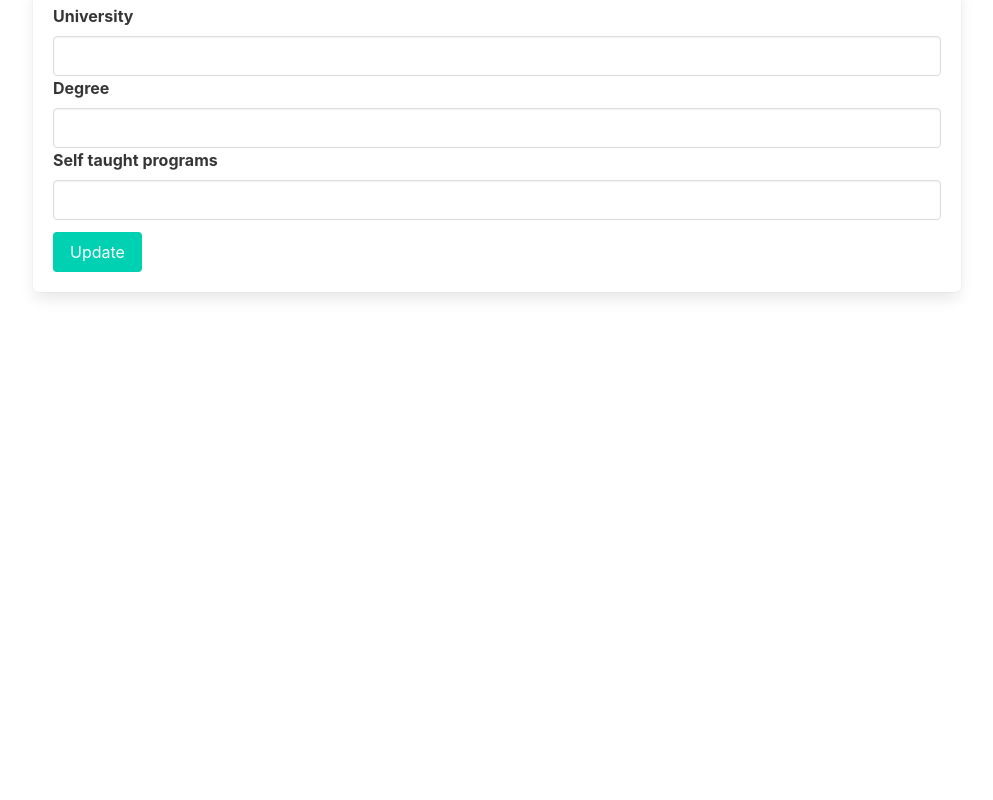
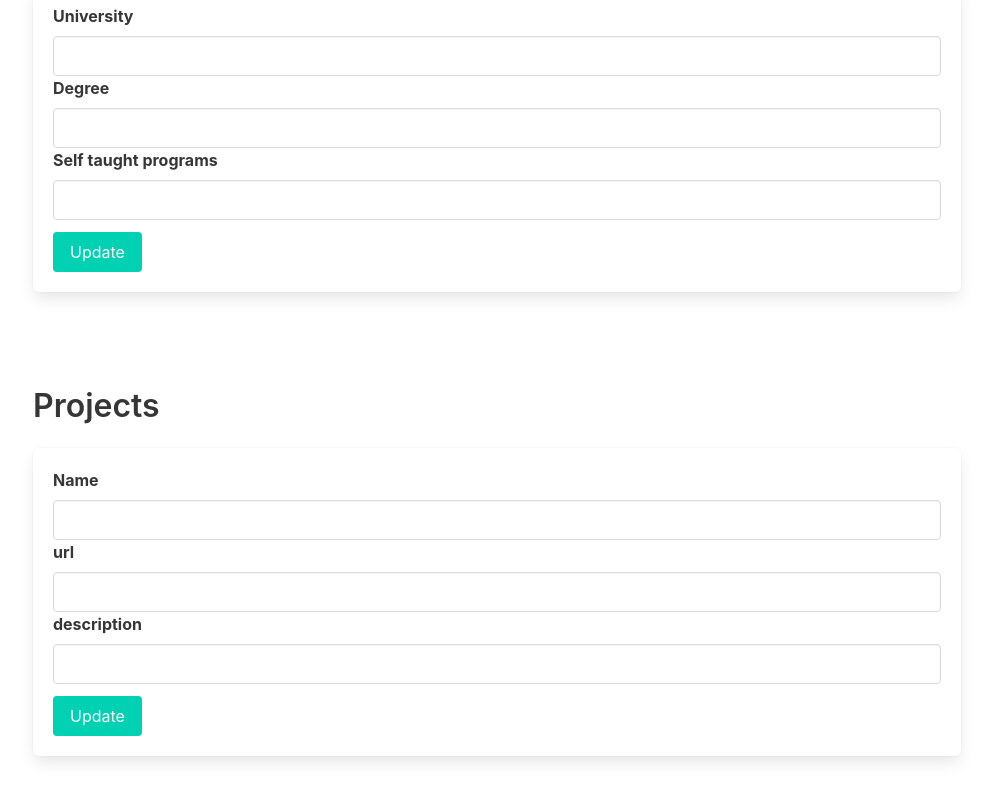
Before and after one commit to violetguos/cv-react, a React (Create React App) app: page / in a window 1280 px wide. Shown: the part 444-1244 px from the top of the page, without its empty margins (143-1136 px from the left). Before the commit the page ends 800 px from the top, so only its background shows below. Built offline with nearby package versions, Linux system fonts and the light colour scheme.

Commit message:
Add project section

```diff
--- a/src/App.js
+++ b/src/App.js
@@ -12,7 +12,7 @@ const App = () => {
 
       <Info />
       <Education />
-      {/* <Projects /> */}
+      <Projects />
     </div>
   )
 
--- a/src/components/Education.js
+++ b/src/components/Education.js
@@ -22,14 +22,14 @@ class Education extends React.Component {
     handleSubmit(event) {
       event.preventDefault();
 
-      this.setState({editMode: !this.state.editMode})
+      this.setState({editMode: !this.state.editMode});
 
     }
 
     render() {
       if(this.state.editMode){
         return (
-        <section class="section">
+        <section className="section">
           <h2 class="title">Education</h2>
           <form onSubmit={this.handleSubmit} class="box">
             <div class="field">
@@ -55,7 +55,7 @@ class Education extends React.Component {
       }
       else{
         return (
-          <section>
+          <section class="section">
             <h2 class="title">Education</h2>
 
             <div class="card">
@@ -77,7 +77,7 @@ class Education extends React.Component {
               </footer>
             </div>
           </section>
-        )
+        );
       }
 
     }
--- a/src/components/Projects.js
+++ b/src/components/Projects.js
@@ -1,33 +1,87 @@
-import { useState } from 'react'
+import { useState } from 'react';
+import React from "react";
 
-// attempt to create a table of skills
-// maybe: https://www.pluralsight.com/guides/dynamic-tables-from-editable-columns-in-react-html
-const Projects = () =>{
-    const [skills, setSkill] = useState([]);
 
-    const onSubmit = (e) => {
-        e.preventDefault();
-        console.log(typeof(skills));
-        setSkill(skills.push(e.target.value));
+// TODO: refactor this to a section of many cards
+// - make a button to create new cards, perhaps a new class?
+class Projects extends React.Component{
+  constructor(props){
+    super(props);
+    this.state={
+      editMode: true,
+      name: '',
+      url:'',
+      repo:'',
+      description:'',
+      libraries:''
+    };
+    this.handleChange = this.handleChange.bind(this);
+    this.handleSubmit = this.handleSubmit.bind(this);
   }
+
+  handleChange(event){
+    this.setState({
+      [event.target.name]: event.target.value
+    });
+  }
+  handleSubmit(event){
+    event.preventDefault();
+    this.setState({editMode: !this.state.editMode});
+  }
+
+  render(){
+    if(this.state.editMode){
       return (
-        <form onSubmit={onSubmit} class="box">
+        <section class="section">
+          <h2 class="title">Projects</h2>
+          <form onSubmit={this.handleSubmit} class="box">
             <div class="field">
+              <div class="control">
+
               <label htmlFor="nameInput" class="label">Name</label>
-              <div class="control">
-                <input
-                  onChange={(e)=> setSkill(e.target.value)}
-                  value={skills}
-                  type="text"
-                  class="input"
-                />
+              <input type="text" value={this.state.name} onChange={this.handleChange} class="input" name="name" />
+
+              <label htmlFor="nameInput" class="label">url</label>
+
+              <input type="text" value={this.state.url} onChange={this.handleChange} class="input" name="url"/>
+
+              <label htmlFor="nameInput" class="label">description</label>
+
+              <input type="text" value={this.state.description} onChange={this.handleChange} class="input" name="description" />
               </div>
             </div>
-          <button type="submit" class="button is-primary">
-            Update
-          </button>
+            <button type="submit" class="button is-primary">Update</button>
           </form>
-    )
+        </section>
+
+      );
+    }else{
+      return (
+        <section class="section">
+          <h2 class="title">Education</h2>
+
+          <div class="card">
+            <div class="card-content">
+
+              <label htmlFor="nameInput" class="label">Name</label>
+              <p>{this.state.name}</p>
+              <label htmlFor="nameInput" class="label">url</label>
+              <p>{this.state.url}</p>
+              <label htmlFor="nameInput" class="label">description</label>
+              <p>{this.state.description}</p>
+            </div>
+            <footer class="card-footer">
+              <p class="card-footer-item">
+                <span>
+                <button onClick={this.handleSubmit} class="button is-primary">Update</button>
+                </span>
+              </p>
+            </footer>
+          </div>
+        </section>
+      );
+    }
   }
 
+}
 export default Projects;
```
Lines whose indentation alone changed are shown as unchanged.
